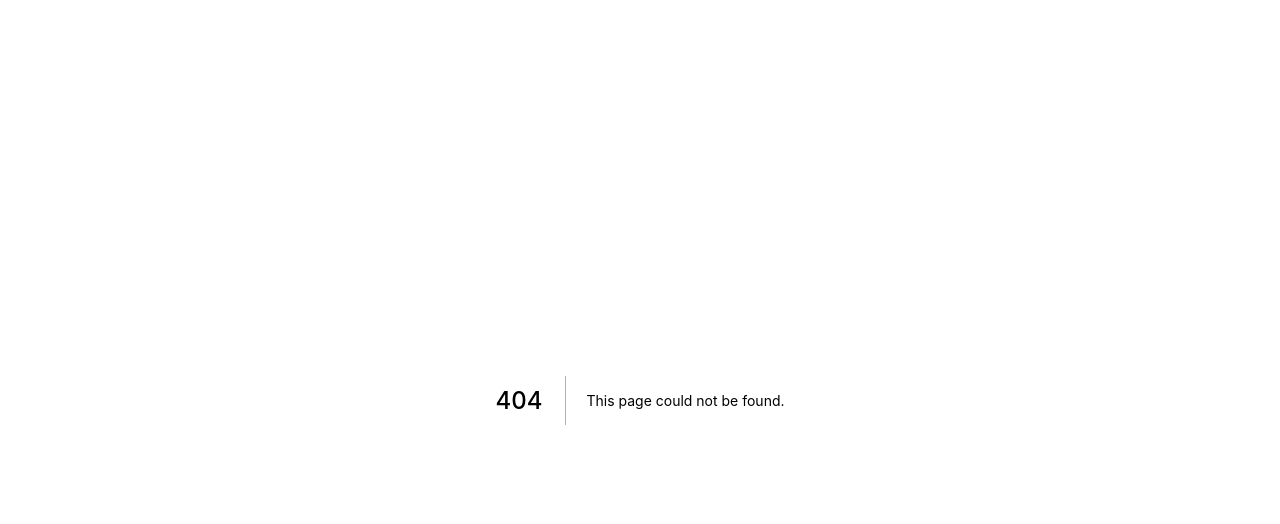
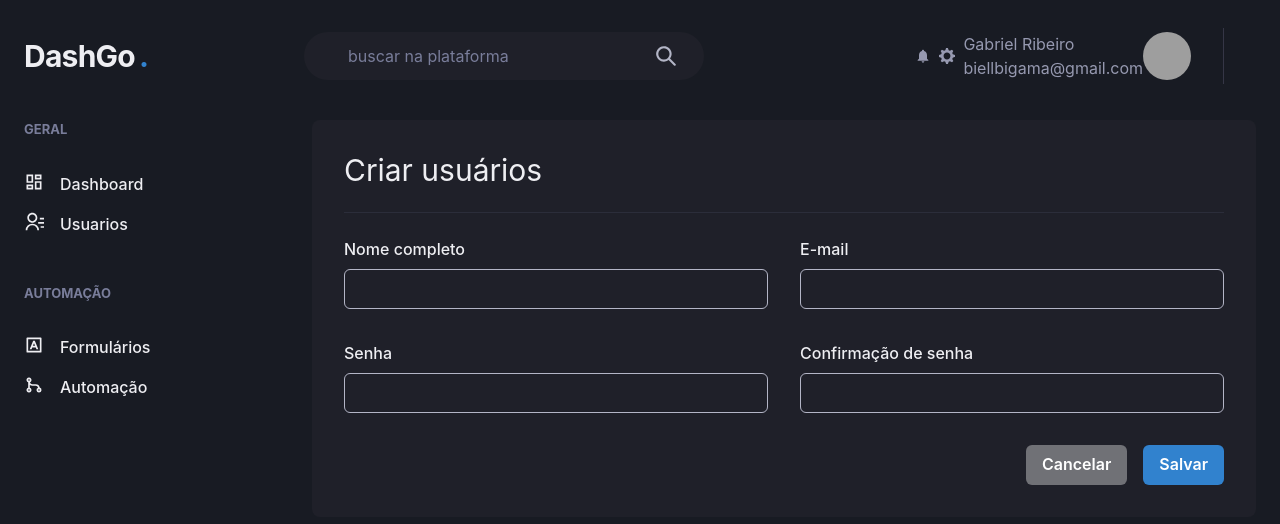
Before and after one commit to Stealty/dashgo, a Next.js app: page /users/create in a window 1280 px wide. Before the commit this address had no page. Shown: the top 524 px of the page. Built offline with nearby package versions, Linux system fonts and the light colour scheme; grey boxes are pictures that could not be loaded.

Commit message:
feat/page CreateUser

```diff
--- /dev/null
+++ b/src/pages/users/create.tsx
@@ -0,0 +1,51 @@
+import {
+  Box,
+  Button,
+  Divider,
+  Flex,
+  Heading,
+  HStack,
+  SimpleGrid,
+  VStack,
+} from "@chakra-ui/react";
+import { Input } from "../../components/Form/Input";
+import { Header } from "../../components/Header";
+import Sidebar from "../../components/Sidebar";
+
+export default function CreateUser() {
+  return (
+    <Box>
+      <Header />
+      <Flex w="100%" my="6" maxWidth={1480} mx="auto" px="6">
+        <Sidebar />
+        <Box flex="1" borderRadius={8} p="8" bg="gray.800">
+          <Heading size="lg" fontWeight="normal">
+            Criar usuários
+          </Heading>
+          <Divider my="6" borderColor="gray.700" />
+
+          <VStack spacing="8">
+            <SimpleGrid minChildWidth="240px" w="100%" spacing={8}>
+              <Input name="name" label="Nome completo" />
+              <Input name="email" type="email" label="E-mail" />
+            </SimpleGrid>
+            <SimpleGrid minChildWidth="240px" w="100%" spacing={8}>
+              <Input name="password" type="password" label="Senha" />
+              <Input
+                name="password_confirmation"
+                type="password"
+                label="Confirmação de senha"
+              />
+            </SimpleGrid>
+          </VStack>
+          <Flex mt="8" justify="flex-end">
+            <HStack spacing="4">
+              <Button colorScheme="whiteAlpha">Cancelar</Button>
+              <Button colorScheme="blue">Salvar</Button>
+            </HStack>
+          </Flex>
+        </Box>
+      </Flex>
+    </Box>
+  );
+}
```
